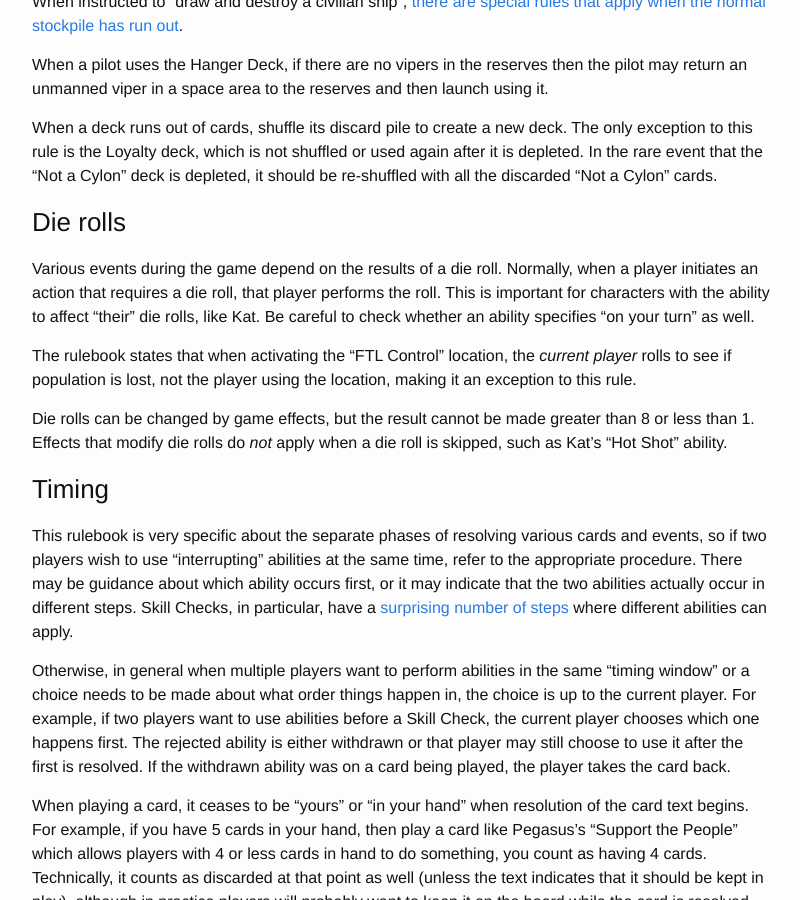
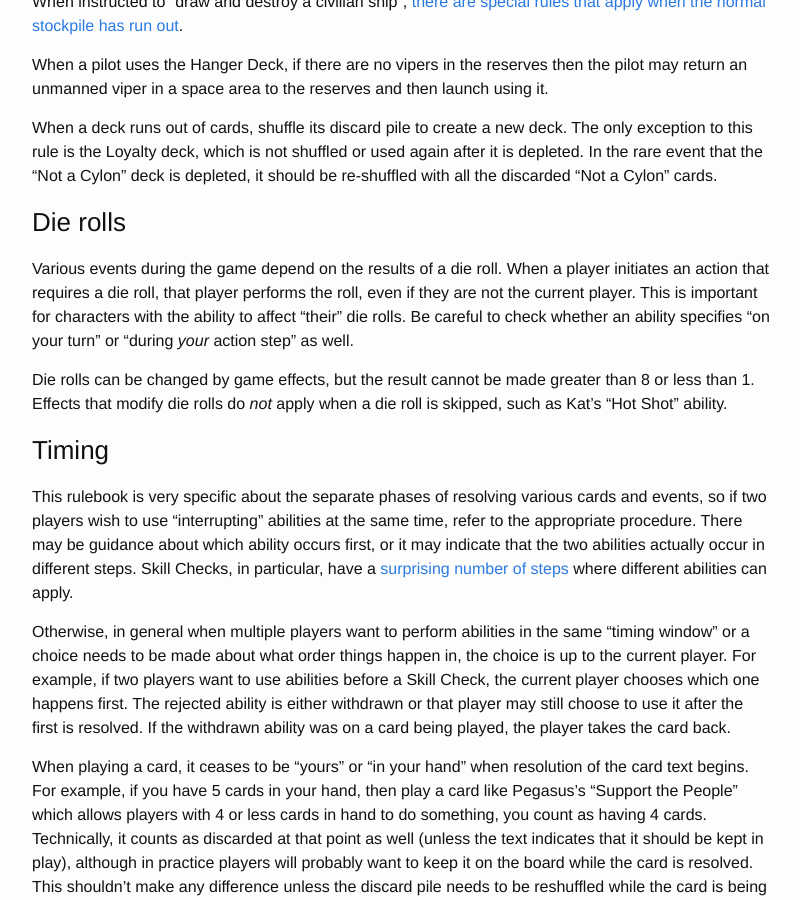
Before and after one commit to jbiatek/BSGRulebook, a Jekyll site: the page built from rulebook.md, in a window 1280 px wide and 900 px high, scrolled down 9836 px. Shown: the whole window, without its empty margins (238-1038 px from the left). Built offline with Jekyll 4.4.1, drawn with Linux system fonts in a browser that asks for light colours; some of the changed text lies outside the part shown.

Commit message:
Some rulings that were missed earlier

```diff
--- a/rulebook.md
+++ b/rulebook.md
@@ -1097,9 +1097,7 @@ When a deck runs out of cards, shuffle its discard pile to create a new deck. <s
 
 ### Die rolls
 
-Various events during the game depend on the results of a die roll. Normally, when a player initiates an action that requires a die roll, that player performs the roll. This is important for characters with the ability to affect "their" die rolls, like Kat. Be careful to check whether an ability specifies "on your turn" as well.
-
-The rulebook states that when activating the "FTL Control" location, the *current player* rolls to see if population is lost, not the player using the location, making it an exception to this rule.
+Various events during the game depend on the results of a die roll. When a player initiates an action that requires a die roll, that player performs the roll, even if they are not the current player. This is important for characters with the ability to affect "their" die rolls. Be careful to check whether an ability specifies "on your turn" or "during *your* action step" as well.
 
 Die rolls can be changed by game effects, but the result cannot be made greater than 8 or less than 1. Effects that modify die rolls do *not* apply when a die roll is skipped, such as Kat's "Hot Shot" ability.
 
@@ -2098,7 +2096,7 @@ Helo's "Moral Compass" allows him to choose which box is resolved on a "[Someone
 
 If Helena Cain uses "Blind Jump" while a "Mission Specialist" is assigned, ignore the "Mission Specialist" instructions for that jump, leaving it in place for later. Always follow [the normal rules for "drawing and destroying" civilian ships](#drawing-and-destroying).
 
-When "Kat" uses her "Hot Shot" ability, there is no die roll, so cards that affect die rolls cannot be used. An attack on a basestar with structural damage does not get +2 with "Hot Shot" for the same reason. She also cannot defeat Scar with a "Hot Shot", because he can only be destroyed by a die roll.
+When "Kat" uses her "Hot Shot" ability, there is no die roll, so cards that affect die rolls cannot be used. An attack on a basestar with structural damage does not get +2 with "Hot Shot" for the same reason. She also cannot defeat Scar with a "Hot Shot", because he can only be destroyed by a die roll. Kat cannot use this ability outside of her regular action step on her turn, and she also cannot use this ability if another player is taking an action during her action step (for example, if she used an Executive Order).
 
 If Ellen Tigh steals a title using "Manipulative" but then loses it before the end of her turn, she is no longer capable of following the instruction to return it and it therefore stays with whoever now has it. If she attempts to return it but the player it belonged to is no longer capable of holding the title, it goes to the first in the appropriate [line of succession](#lines-of-succession). Even if, during her "Manipulative" turn, she gains or regains the title "legitimately", for example using "Administration", she must still follow the instruction to return the title at the end of her turn. She cannot use "Manipulative" to become Admiral if she is in the Brig.
 
@@ -2142,7 +2140,7 @@ The wording on Command should actually be "Perform up to 2 unmanned viper activa
 
 Players may only move out of the Brig if they pass the Brig's Skill Check, or an effect says to move a player and *specifically* mentions the Brig. For example, a card that says "send the President to Sickbay" cannot be used to transfer the President from the Brig. If, however, it said "move a character from the Brig to Sickbay", such a move would be allowed. In particular, Kat's "Stim Junkie" and Lee Adama's "Alert Viper Pilot" cannot be used to escape the Brig.
 
-The text on the board says that characters can move to "any location" after passing the Skill check, but the base game rules specify on page 18 that they can move to any location *on Galactica*.
+The text on the board says that characters can move to "any location" after passing the Skill check, but the base game rules specify on page 18 that they can move to any location *on Galactica*. (That page also incorrectly refers to the player taking the action as the "current player".)
 
 Players may use any action they wish in the Brig. <span class="pegasus">They are also allowed to use Movement actions during their Movement phase.</span> The only restrictions that apply to them are the move restriction and the number of cards they may play into Skill checks.
 
```
